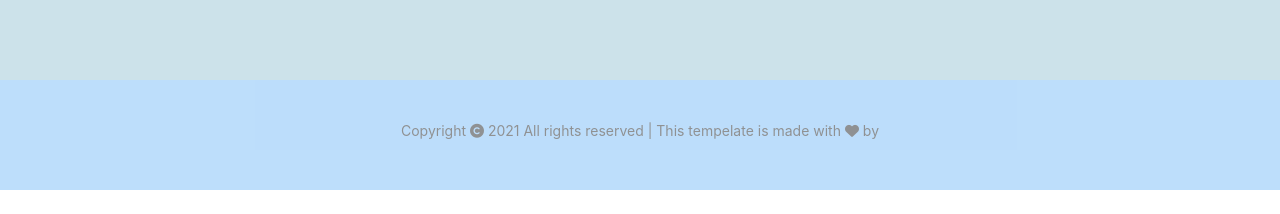
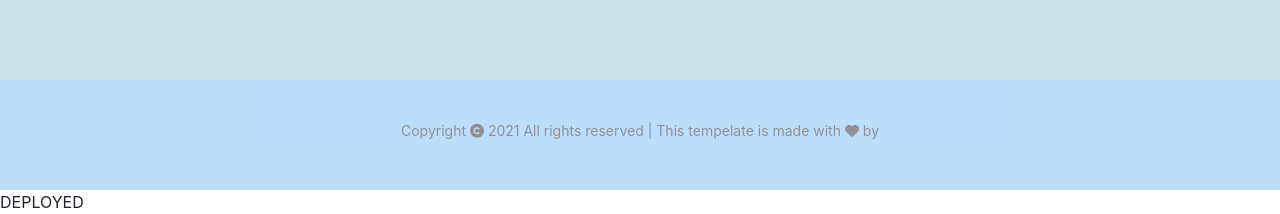
Before and after one commit to Ahmadzafar1999/Furnish, a plain HTML site: page index.html in a window 1280 px wide. Shown: the part 5947-6161 px from the top of the page. Before the commit the page ends 6137 px from the top, so only its background shows below. Drawn offline with nearby package versions, Linux system fonts and the light colour scheme; files whose address does not match are found by name.

Commit message:
2nd commit

```diff
--- a/index.html
+++ b/index.html
@@ -1120,6 +1120,7 @@
     <div></div>
   </div>
 
+  <div> DEPLOYED</div>
 
 </body>
 
```
